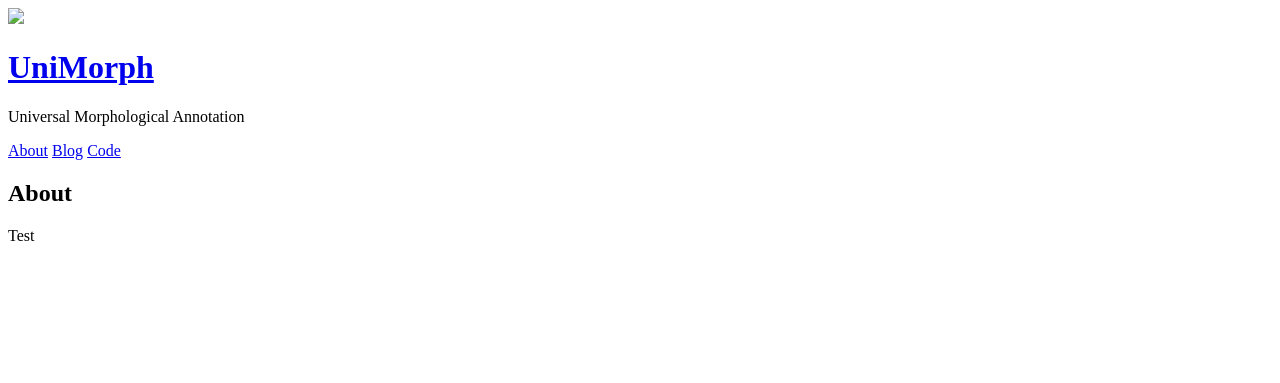
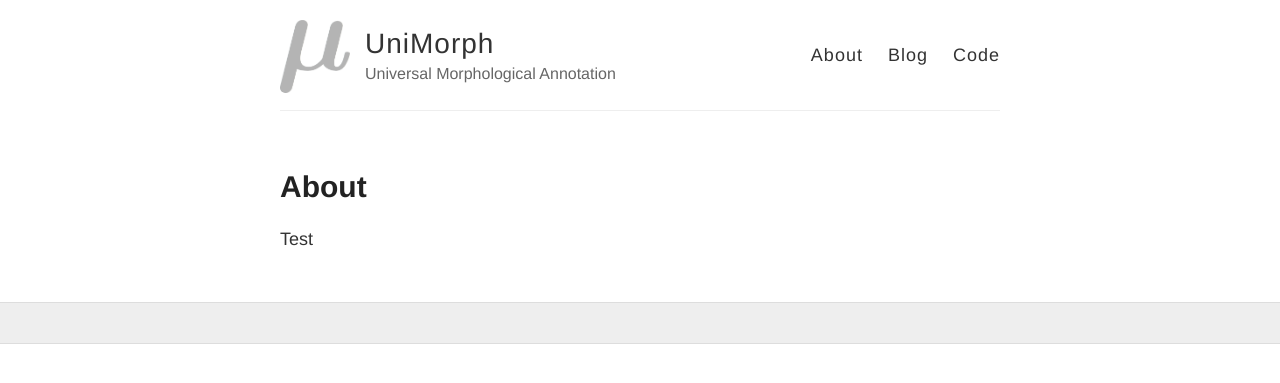
Before and after one commit to unimorph/unimorph.github.io, a Jekyll site: the page built from about.md, in a window 1280 px wide. Shown: the top 383 px of the page. Built offline with Jekyll 4.4.1, drawn with Linux system fonts in a browser that asks for light colours.

Commit message:
Add 404 image

```diff
--- a/_config.yml
+++ b/_config.yml
@@ -3,10 +3,10 @@
 
 description: Universal Morphological Annotation
 
-avatar: images/mu.png
-
 url: https://unimorph.github.io
 baseurl: ""
+
+avatar: https://unimorph.github.io/images/mu.png
 
 permalink: /:title/
 
--- /dev/null
+++ b/_sass/_highlights.scss
@@ -0,0 +1,84 @@
+
+.highlight {
+  background-color: #efefef;
+  padding: 7px 7px 7px 10px;
+  border: 1px solid #ddd;
+  -moz-box-shadow: 3px 3px rgba(0,0,0,0.1);
+  -webkit-box-shadow: 3px 3px rgba(0,0,0,0.1);
+  box-shadow: 3px 3px rgba(0,0,0,0.1);
+  margin: 20px 0 20px 0;
+  overflow: scroll;
+}
+
+code {
+  font-family:'Bitstream Vera Sans Mono','Courier', monospace;
+}
+
+.highlight .c { color: #586E75 } /* Comment */
+.highlight .err { color: #93A1A1 } /* Error */
+.highlight .g { color: #93A1A1 } /* Generic */
+.highlight .k { color: #859900 } /* Keyword */
+.highlight .l { color: #93A1A1 } /* Literal */
+.highlight .n { color: #93A1A1 } /* Name */
+.highlight .o { color: #859900 } /* Operator */
+.highlight .x { color: #CB4B16 } /* Other */
+.highlight .p { color: #93A1A1 } /* Punctuation */
+.highlight .cm { color: #586E75 } /* Comment.Multiline */
+.highlight .cp { color: #859900 } /* Comment.Preproc */
+.highlight .c1 { color: #586E75 } /* Comment.Single */
+.highlight .cs { color: #859900 } /* Comment.Special */
+.highlight .gd { color: #2AA198 } /* Generic.Deleted */
+.highlight .ge { color: #93A1A1; font-style: italic } /* Generic.Emph */
+.highlight .gr { color: #DC322F } /* Generic.Error */
+.highlight .gh { color: #CB4B16 } /* Generic.Heading */
+.highlight .gi { color: #859900 } /* Generic.Inserted */
+.highlight .go { color: #93A1A1 } /* Generic.Output */
+.highlight .gp { color: #93A1A1 } /* Generic.Prompt */
+.highlight .gs { color: #93A1A1; font-weight: bold } /* Generic.Strong */
+.highlight .gu { color: #CB4B16 } /* Generic.Subheading */
+.highlight .gt { color: #93A1A1 } /* Generic.Traceback */
+.highlight .kc { color: #CB4B16 } /* Keyword.Constant */
+.highlight .kd { color: #268BD2 } /* Keyword.Declaration */
+.highlight .kn { color: #859900 } /* Keyword.Namespace */
+.highlight .kp { color: #859900 } /* Keyword.Pseudo */
+.highlight .kr { color: #268BD2 } /* Keyword.Reserved */
+.highlight .kt { color: #DC322F } /* Keyword.Type */
+.highlight .ld { color: #93A1A1 } /* Literal.Date */
+.highlight .m { color: #2AA198 } /* Literal.Number */
+.highlight .s { color: #2AA198 } /* Literal.String */
+.highlight .na { color: #93A1A1 } /* Name.Attribute */
+.highlight .nb { color: #B58900 } /* Name.Builtin */
+.highlight .nc { color: #268BD2 } /* Name.Class */
+.highlight .no { color: #CB4B16 } /* Name.Constant */
+.highlight .nd { color: #268BD2 } /* Name.Decorator */
+.highlight .ni { color: #CB4B16 } /* Name.Entity */
+.highlight .ne { color: #CB4B16 } /* Name.Exception */
+.highlight .nf { color: #268BD2 } /* Name.Function */
+.highlight .nl { color: #93A1A1 } /* Name.Label */
+.highlight .nn { color: #93A1A1 } /* Name.Namespace */
+.highlight .nx { color: #555 } /* Name.Other */
+.highlight .py { color: #93A1A1 } /* Name.Property */
+.highlight .nt { color: #268BD2 } /* Name.Tag */
+.highlight .nv { color: #268BD2 } /* Name.Variable */
+.highlight .ow { color: #859900 } /* Operator.Word */
+.highlight .w { color: #93A1A1 } /* Text.Whitespace */
+.highlight .mf { color: #2AA198 } /* Literal.Number.Float */
+.highlight .mh { color: #2AA198 } /* Literal.Number.Hex */
+.highlight .mi { color: #2AA198 } /* Literal.Number.Integer */
+.highlight .mo { color: #2AA198 } /* Literal.Number.Oct */
+.highlight .sb { color: #586E75 } /* Literal.String.Backtick */
+.highlight .sc { color: #2AA198 } /* Literal.String.Char */
+.highlight .sd { color: #93A1A1 } /* Literal.String.Doc */
+.highlight .s2 { color: #2AA198 } /* Literal.String.Double */
+.highlight .se { color: #CB4B16 } /* Literal.String.Escape */
+.highlight .sh { color: #93A1A1 } /* Literal.String.Heredoc */
+.highlight .si { color: #2AA198 } /* Literal.String.Interpol */
+.highlight .sx { color: #2AA198 } /* Literal.String.Other */
+.highlight .sr { color: #DC322F } /* Literal.String.Regex */
+.highlight .s1 { color: #2AA198 } /* Literal.String.Single */
+.highlight .ss { color: #2AA198 } /* Literal.String.Symbol */
+.highlight .bp { color: #268BD2 } /* Name.Builtin.Pseudo */
+.highlight .vc { color: #268BD2 } /* Name.Variable.Class */
+.highlight .vg { color: #268BD2 } /* Name.Variable.Global */
+.highlight .vi { color: #268BD2 } /* Name.Variable.Instance */
+.highlight .il { color: #2AA198 } /* Literal.Number.Integer.Long */
--- /dev/null
+++ b/_sass/_reset.scss
@@ -0,0 +1,53 @@
+
+/***************/
+/* MEYER RESET */
+/***************/
+
+html, body, div, span, applet, object, iframe,
+h1, h2, h3, h4, h5, h6, p, blockquote, pre,
+a, abbr, acronym, address, big, cite, code,
+del, dfn, em, img, ins, kbd, q, s, samp,
+small, strike, strong, sub, sup, tt, var,
+b, u, i, center,
+dl, dt, dd, ol, ul, li,
+fieldset, form, label, legend,
+table, caption, tbody, tfoot, thead, tr, th, td,
+article, aside, canvas, details, embed,
+figure, figcaption, footer, header, hgroup,
+menu, nav, output, ruby, section, summary,
+time, mark, audio, video {
+	margin: 0;
+	padding: 0;
+	border: 0;
+	font-size: 100%;
+	font: inherit;
+	vertical-align: baseline;
+}
+// HTML5 display-role reset for older browsers
+article, aside, details, figcaption, figure,
+footer, header, hgroup, menu, nav, section {
+	display: block;
+}
+body {
+	line-height: 1;
+}
+ol, ul {
+	list-style: none;
+}
+blockquote, q {
+	quotes: none;
+}
+blockquote:before, blockquote:after,
+q:before, q:after {
+	content: '';
+	content: none;
+}
+table {
+	border-collapse: collapse;
+	border-spacing: 0;
+}
+// Apply a natural box layout model to all elements
+// from: http://www.paulirish.com/2012/box-sizing-border-box-ftw/
+*, *:before, *:after {
+  -moz-box-sizing: border-box; -webkit-box-sizing: border-box; box-sizing: border-box;
+}
--- /dev/null
+++ b/_sass/_variables.scss
@@ -0,0 +1,27 @@
+
+//
+// VARIABLES
+//
+
+// Colors
+$blue: #4183C4;
+
+// Grays
+$black: #000;
+$darkerGray: #222;
+$darkGray: #333;
+$gray: #666;
+$lightGray: #eee;
+$white: #fff;
+
+// Font stacks
+$helvetica: Helvetica, Arial, sans-serif;
+$helveticaNeue: "Helvetica Neue", Helvetica, Arial, sans-serif;
+$georgia: Georgia, serif;
+
+// Mobile breakpoints
+@mixin mobile {
+  @media screen and (max-width: 640px) {
+    @content;
+  }
+}
--- /dev/null
+++ b/style.scss
@@ -0,0 +1,288 @@
+---
+---
+
+//
+// IMPORTS
+//
+
+@import "reset";
+@import "variables";
+// Syntax highlighting @import is at the bottom of this file
+
+
+/**************/
+/* BASE RULES */
+/**************/
+
+html {
+  font-size: 100%;
+}
+
+body {
+    background: $white;
+  font: 18px/1.4 $helvetica;
+  color: $darkGray;
+}
+
+.container {
+  margin: 0 auto;
+  max-width: 740px;
+  padding: 0 10px;
+  width: 100%;
+}
+
+h1, h2, h3, h4, h5, h6 {
+  font-family: $helveticaNeue;
+  color: $darkerGray;
+  font-weight: bold;
+
+  line-height: 1.7;
+  margin: 1em 0 15px;
+  padding: 0;
+
+  @include mobile {
+    line-height: 1.4;
+  }
+}
+
+h1 {
+  font-size: 30px;
+  a {
+    color: inherit;
+  }
+}
+
+h2 {
+  font-size: 24px;
+}
+
+h3 {
+  font-size: 20px;
+}
+
+h4 {
+  font-size: 18px;
+  color: $gray;
+}
+
+p {
+  margin: 15px 0;
+}
+
+a {
+  color: $blue;
+  text-decoration: none;
+    cursor: pointer;
+  &:hover, &:active {
+    color: $blue;
+  }
+}
+
+ul, ol {
+  margin: 15px 0;
+  padding-left: 30px;
+}
+
+ul {
+  list-style-type: disc;
+}
+
+ol {
+  list-style-type: decimal;
+}
+
+ol ul, ul ol, ul ul, ol ol {
+  margin: 0;
+}
+
+ul ul, ol ul {
+  list-style-type: circle;
+}
+
+em, i {
+  font-style: italic;
+}
+
+strong, b {
+  font-weight: bold;
+}
+
+img {
+  max-width: 100%;
+}
+
+// Fixes images in popup boxes from Google Translate
+.gmnoprint img {
+  max-width: none;
+}
+
+.date {
+  font-style: italic;
+  color: $gray;
+}
+
+// Specify the color of the selection
+::-moz-selection {
+  color: $black;
+  background: $lightGray;
+}
+::selection {
+  color: $black;
+  background: $lightGray;
+}
+
+// Nicolas Gallagher's micro clearfix hack
+// http://nicolasgallagher.com/micro-clearfix-hack/
+.clearfix:before,
+.clearfix:after {
+    content: " ";
+    display: table;
+}
+
+.clearfix:after {
+    clear: both;
+}
+
+/*********************/
+/* LAYOUT / SECTIONS */
+/*********************/
+
+//
+// .masthead
+//
+
+.wrapper-masthead {
+  margin-bottom: 50px;
+}
+
+.masthead {
+  padding: 20px 0;
+  border-bottom: 1px solid $lightGray;
+
+  @include mobile {
+    text-align: center;
+  }
+}
+
+.site-avatar {
+  float: left;
+  width: 70px;
+  height: 70px;
+  margin-right: 15px;
+
+  @include mobile {
+    float: none;
+    display: block;
+    margin: 0 auto;
+  }
+
+  img {
+    border-radius: 5px;
+  }
+}
+
+.site-info {
+  float: left;
+
+  @include mobile {
+    float: none;
+    display: block;
+    margin: 0 auto;
+  }
+}
+
+.site-name {
+  margin: 0;
+  color: $darkGray;
+  cursor: pointer;
+  font-family: $helveticaNeue;
+  font-weight: 300;
+  font-size: 28px;
+  letter-spacing: 1px;
+}
+
+.site-description {
+  margin: -5px 0 0 0;
+  color: $gray;
+  font-size: 16px;
+
+  @include mobile {
+    margin: 3px 0;
+  }
+}
+
+nav {
+  float: right;
+  margin-top: 23px; // @TODO: Vertically middle align
+  font-family: $helveticaNeue;
+  font-size: 18px;
+
+  @include mobile {
+    float: none;
+    margin-top: 9px;
+    display: block;
+    font-size: 16px;
+  }
+
+  a {
+    margin-left: 20px;
+    color: $darkGray;
+    text-align: right;
+    font-weight: 300;
+    letter-spacing: 1px;
+
+    @include mobile {
+      margin: 0 10px;
+      color: $blue;
+    }
+  }
+}
+
+//
+// .main
+//
+
+.posts > .post {
+  padding-bottom: 2em;
+  border-bottom: 1px solid $lightGray;
+}
+
+.posts > .post:last-child {
+  padding-bottom: 1em;
+  border-bottom: none;
+}
+
+.post {
+  blockquote {
+    margin: 1.8em .8em;
+    border-left: 2px solid $gray;
+    padding: 0.1em 1em;
+    color: $gray;
+    font-size: 22px;
+    font-style: italic;
+  }
+
+  .comments {
+    margin-top: 10px;
+  }
+
+  .read-more {
+    text-transform: uppercase;
+    font-size: 15px;
+  }
+}
+
+.wrapper-footer {
+  margin-top: 50px;
+  border-top: 1px solid #ddd;
+  border-bottom: 1px solid #ddd;
+  background-color: $lightGray;
+}
+
+footer {
+  padding: 20px 0;
+  text-align: center;
+}
+
+
+@import "highlights";
```
Also changed, not shown: images/404.jpg (added).
